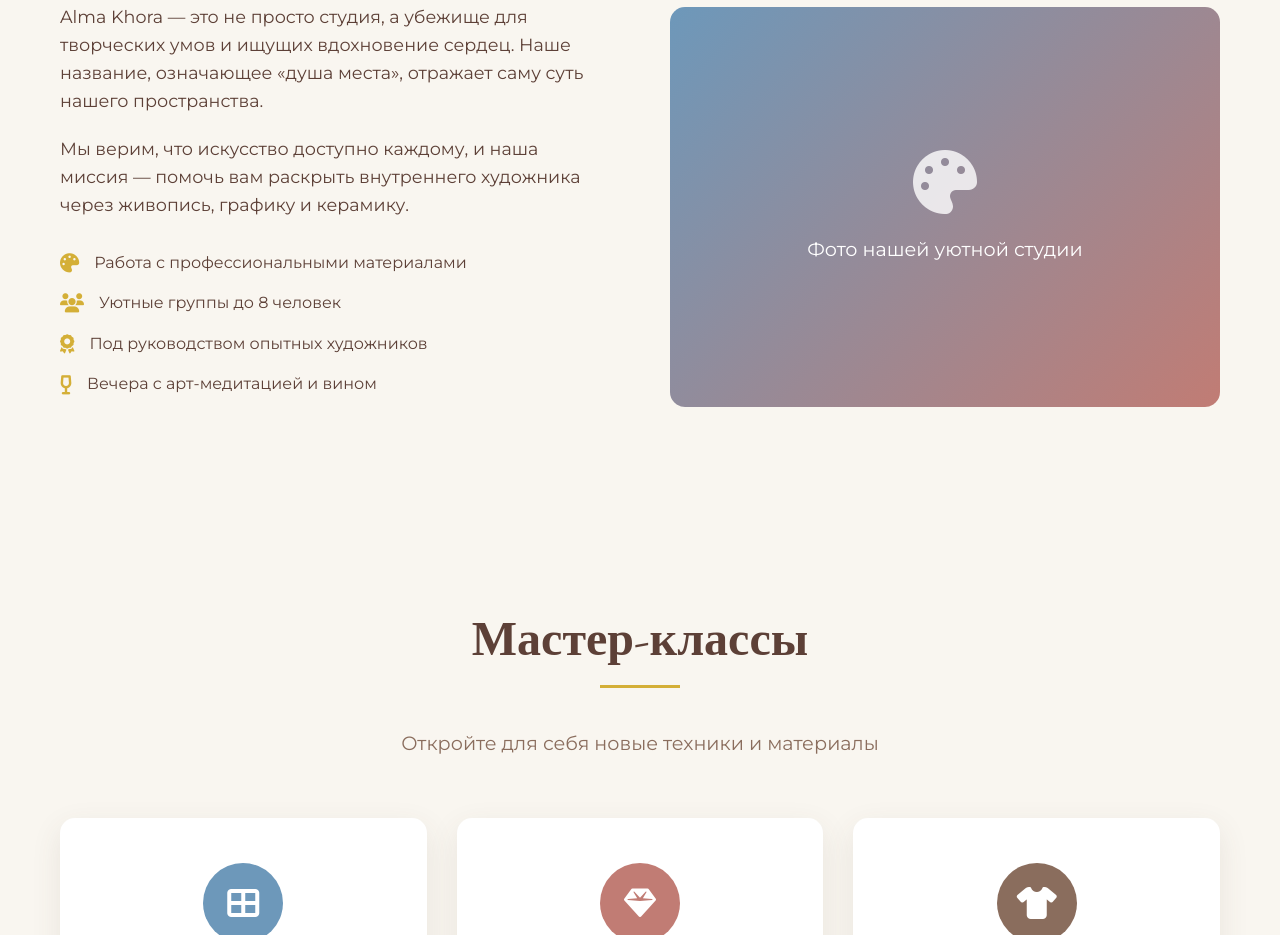
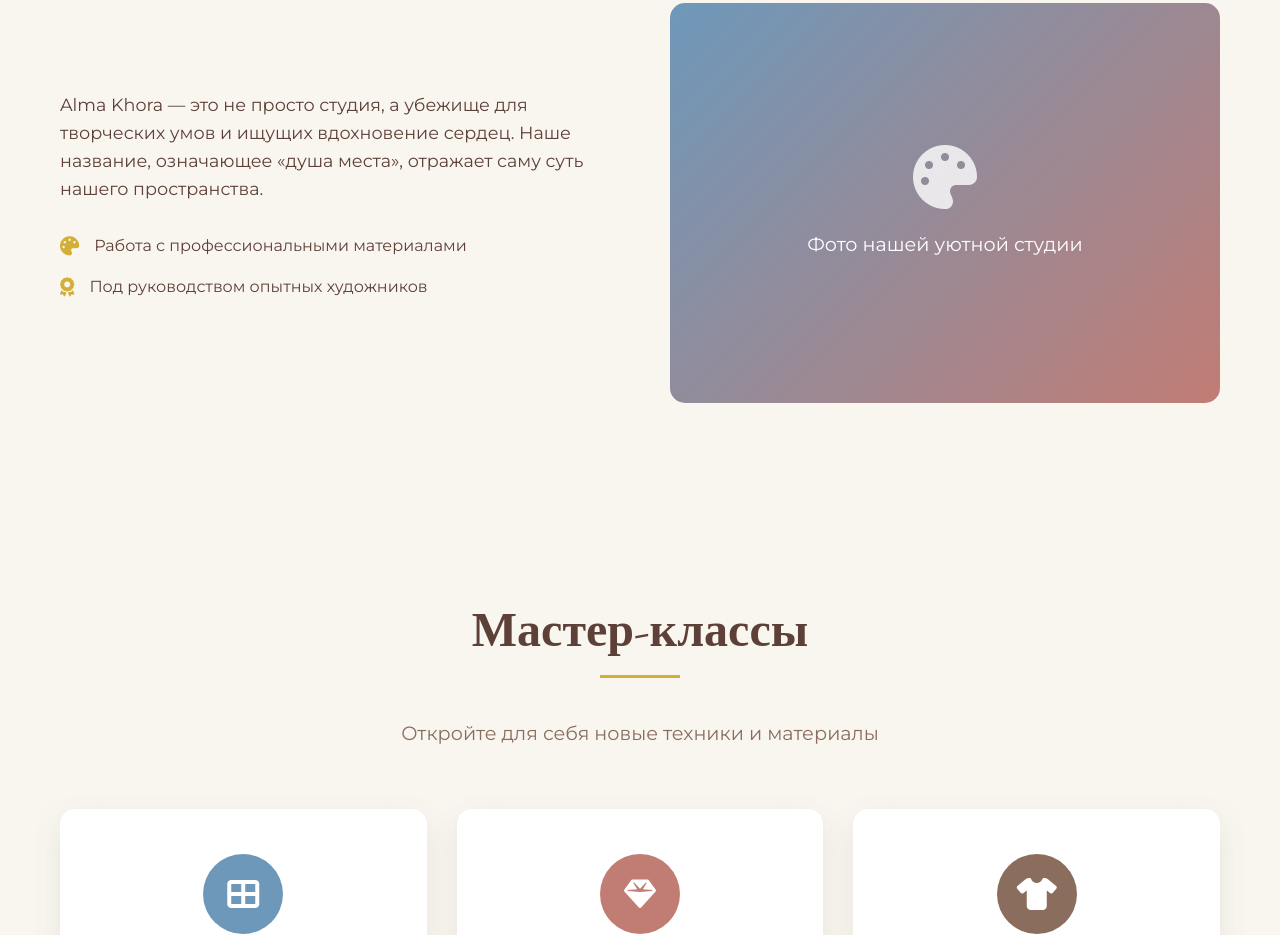
Before and after one commit to brot-her/almakhora-website, a website: page index.html in a window 1280 px wide. Shown: the part 1119-2054 px from the top of the page. Drawn offline with nearby package versions, Linux system fonts and the light colour scheme.

Commit message:
Неболшие удаления

```diff
--- a/index.html
+++ b/index.html
@@ -79,12 +79,9 @@
             <div class="about-content">
                 <div class="about-text">
                     <p>Alma Khora — это не просто студия, а убежище для творческих умов и ищущих вдохновение сердец. Наше название, означающее «душа места», отражает саму суть нашего пространства.</p>
-                    <p>Мы верим, что искусство доступно каждому, и наша миссия — помочь вам раскрыть внутреннего художника через живопись, графику и керамику.</p>
                     <ul class="features">
                         <li><i class="fas fa-palette accent-icon"></i> Работа с профессиональными материалами</li>
-                        <li><i class="fas fa-users accent-icon"></i> Уютные группы до 8 человек</li>
                         <li><i class="fas fa-award accent-icon"></i> Под руководством опытных художников</li>
-                        <li><i class="fas fa-wine-glass-alt accent-icon"></i> Вечера с арт-медитацией и вином</li>
                     </ul>
                 </div>
                 <div class="about-image">
```
